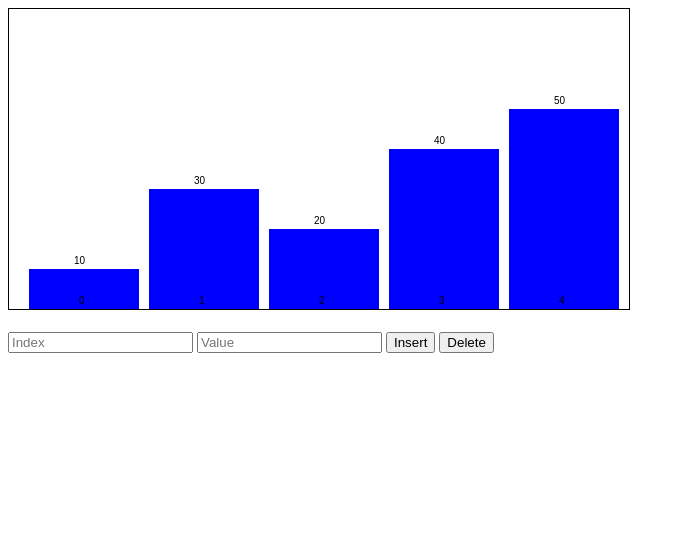
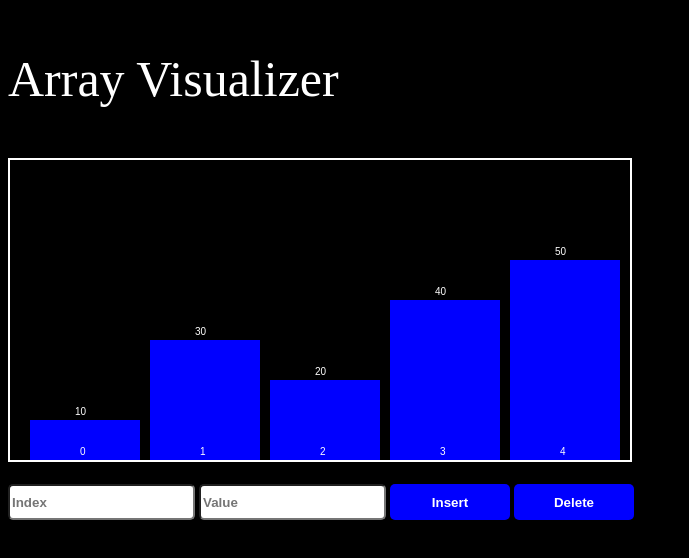
Before and after one commit to sajeed-d/Array-visualizer, a plain HTML site: page index.html in a window 1280 px wide. Shown: the whole page, without its empty margins (0-689 px from the left). Drawn offline with Linux system fonts and the light colour scheme.

Commit message:
separate styles and better colors

```diff
--- a/index.html
+++ b/index.html
@@ -4,26 +4,19 @@
     <meta charset="UTF-8">
     <meta name="viewport" content="width=device-width, initial-scale=1.0">
     <title>Array Visualizer</title>
-    <style>
-        canvas {
-            border: 1px solid black;
-        }
-        #canvas-container {
-            width: 100%;
-            overflow-x: auto;
-            white-space: nowrap;
-        }
-    </style>
+    <link rel="stylesheet" href="style.css">
+
 </head>
 <body>
+    <p class="header">Array Visualizer</p>
     <div id="canvas-container">
         <canvas id="canvas" width="600" height="300"></canvas>
     </div>
     <br>
-    <input type="number" id="index" placeholder="Index">
-    <input type="number" id="value" placeholder="Value">
-    <button onclick="insertValue()">Insert</button>
-    <button onclick="deleteValue()">Delete</button>
+    <input type="number" id="index" class="index-input" placeholder="Index">
+    <input type="number" id="value" class="value-input" placeholder="Value">
+    <button onclick="insertValue()" class="index-button">Insert</button>
+    <button onclick="deleteValue()" class="value-button">Delete</button>
 
     <script>
         const canvas = document.getElementById("canvas");
@@ -44,7 +37,7 @@
                 ctx.fillStyle = "blue";
                 ctx.fillRect(x, y, barWidth, value * 4);
 
-                ctx.fillStyle = "black";
+                ctx.fillStyle = "white";
                 ctx.fillText(value, x + barWidth / 2 - 10, y - 5);
                 ctx.fillText(i, x + barWidth / 2 - 5, canvas.height - 5);
             });
--- /dev/null
+++ b/style.css
@@ -0,0 +1,35 @@
+body{
+    background-color: black;
+}
+
+canvas {
+    border: 2px solid rgb(255, 255, 255);
+}
+#canvas-container {
+    width: 100%;
+    overflow-x: auto;
+    white-space: nowrap;
+    font-weight: bold
+}
+
+p{
+    color: white;
+    font-size: 50px;
+}
+
+.index-input,.value-input{
+    height: 30px;
+    border-radius: 5px;
+    color: black;
+    font-weight: bold;
+}
+
+.index-button,.value-button{
+    height: 36px;
+    border-radius: 5px;
+    color: rgb(255, 255, 255);
+    font-weight: bold;
+    width: 120px;
+    background-color: blue;
+    border: none;
+}
```
